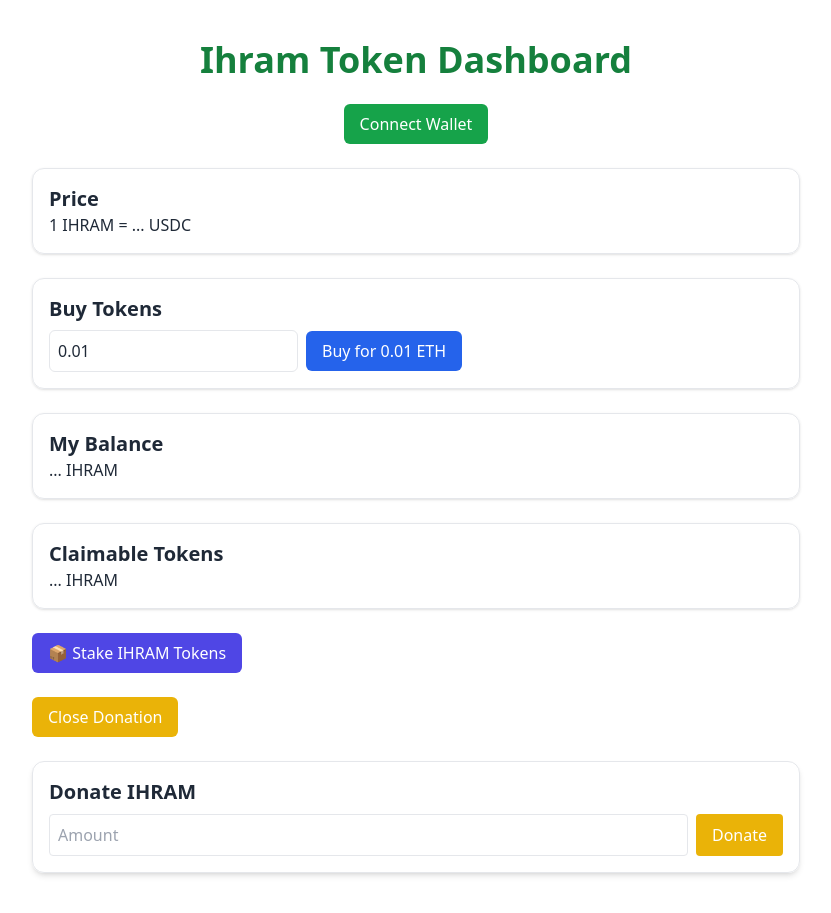
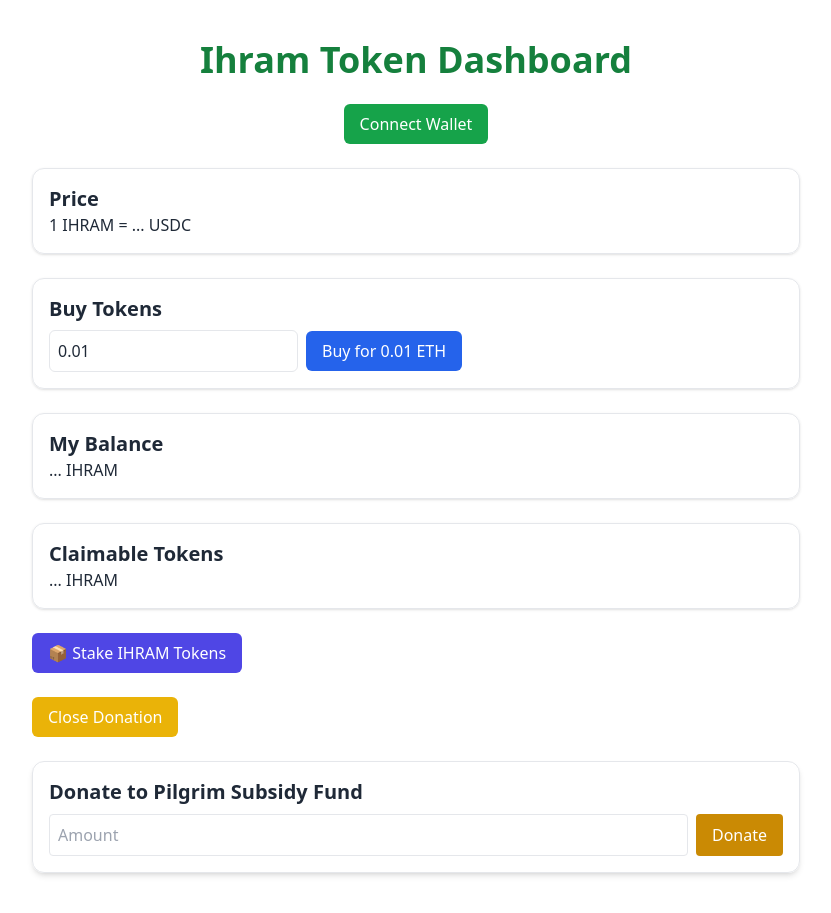
Before and after one commit to smoealy/ihram-frontend, a React (Vite) app: page / in a window 1280 px wide. Both pictures are taken after a click on the button "💛 Donate to Pilgrim Subsidy Fund". Shown: the whole page, without its empty margins (224-1055 px from the left). Built offline with nearby package versions, Linux system fonts and the light colour scheme; no server answers.

Commit message:
Update DonationForm.jsx

```diff
--- a/src/DonationForm.jsx
+++ b/src/DonationForm.jsx
@@ -1,11 +1,9 @@
+// src/DonationForm.jsx
 import { useState } from "react";
 import { ethers } from "ethers";
 import { WALLET_ADDRESSES } from "./wallets";
 
 const tokenAddress = "0x2f4fb395cf2a622fae074f7018563494072d1d95";
-const webhookURL = "https://script.google.com/macros/s/AKfycbzB8BPZi5OOAs-xlHXPrqaf28WH1lpZxD94XHrxNT2neAmtRborYatVyuWw7h7wQOr1/exec";
-const DONATION_ENTRY_USD = 150;
-
 const tokenABI = ["function transfer(address to, uint256 amount) public returns (bool)"];
 
 export default function DonationForm() {
@@ -25,25 +23,8 @@ export default function DonationForm() {
       const tx = await token.transfer(WALLET_ADDRESSES.donation, tokenAmount);
       await tx.wait();
 
-      const entries = Math.floor(parseFloat(amount) / DONATION_ENTRY_USD);
-
-      const data = {
-        Action: "Donation",
-        Wallet: userAddress,
-        Amount: amount,
-        Entries: entries,
-      };
-
-      await fetch(webhookURL, {
-        method: "POST",
-        mode: "cors", // Required for CORS on Google Apps Script
-        headers: {
-          "Content-Type": "application/json",
-        },
-        body: JSON.stringify(data),
-      });
-
-      setStatus("✅ Donation sent and entry submitted!");
+      console.log(`Donated by ${userAddress} | Amount: ${amount}`);
+      setStatus("✅ Donation successful! JazakAllah khair.");
     } catch (err) {
       console.error(err);
       setStatus("❌ Donation failed. Please try again.");
@@ -52,7 +33,7 @@ export default function DonationForm() {
 
   return (
     <div className="border p-4 rounded-xl shadow-md mt-6">
-      <h2 className="text-xl font-semibold">Donate IHRAM</h2>
+      <h2 className="text-xl font-semibold">Donate to Pilgrim Subsidy Fund</h2>
       {status && <p className="text-blue-600 text-sm mt-1">{status}</p>}
       <div className="flex gap-2 mt-2">
         <input
@@ -62,7 +43,7 @@ export default function DonationForm() {
           onChange={(e) => setAmount(e.target.value)}
           className="p-2 border rounded w-full"
         />
-        <button onClick={handleDonate} className="bg-yellow-500 text-white px-4 py-2 rounded">
+        <button onClick={handleDonate} className="bg-yellow-600 text-white px-4 py-2 rounded">
           Donate
         </button>
       </div>
```
